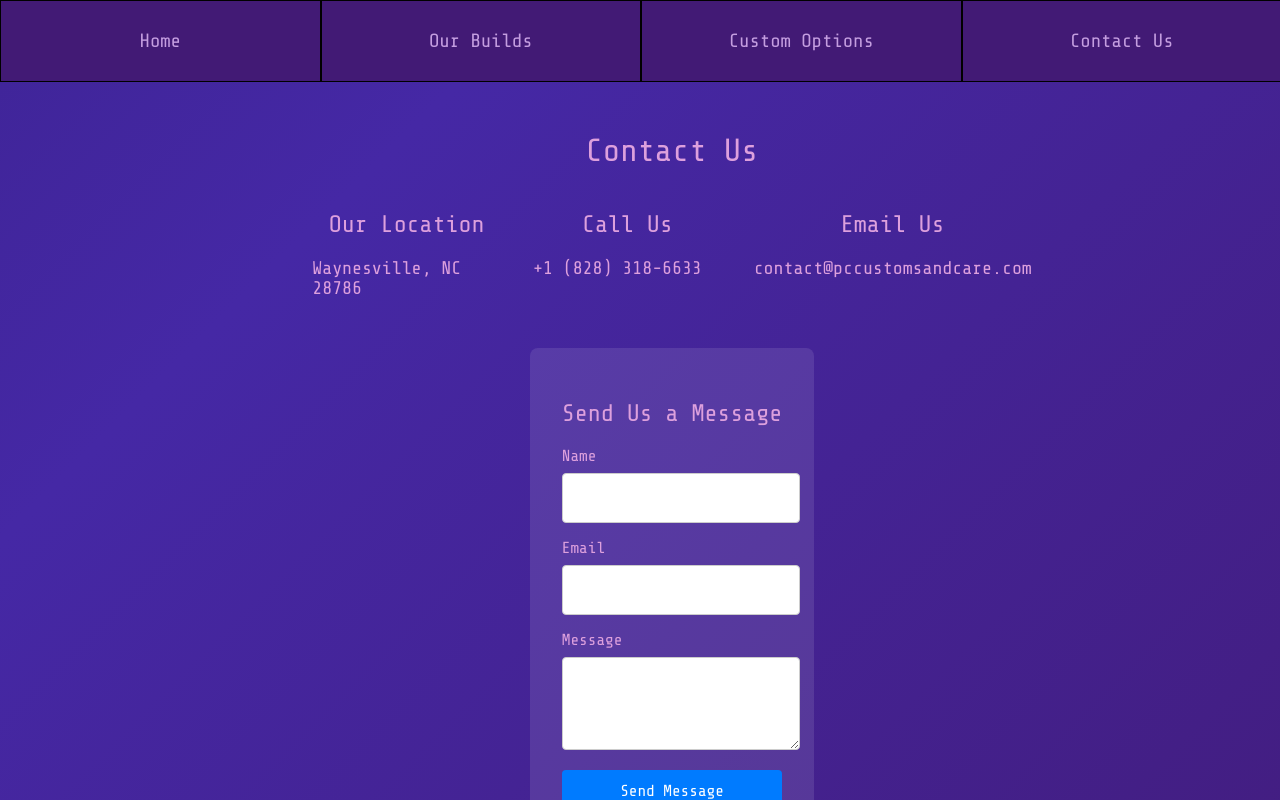
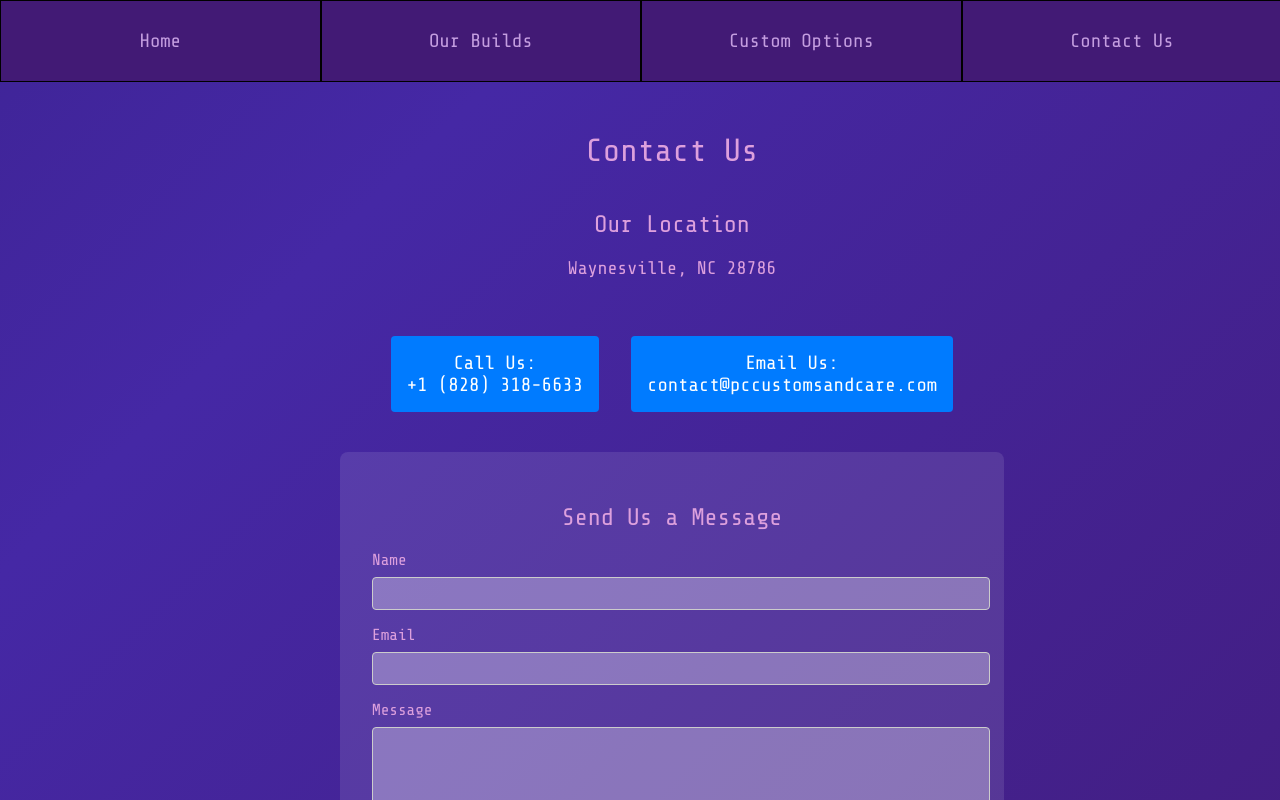
Before and after one commit to TuckTuckC/pc-customs---care, a React (Create React App) app: page /contact in a window 1280 px wide. Built offline with nearby package versions, Linux system fonts and the light colour scheme.

Commit message:
polishes some styling

```diff
--- a/src/Components/Contact/Contact.css
+++ b/src/Components/Contact/Contact.css
@@ -1,4 +1,10 @@
-.Contact {
+@keyframes gradientAnimation {
+    0% { background-position: 0% 50%; }
+    50% { background-position: 100% 50%; }
+    100% { background-position: 0% 50%; }
+  }
+
+  .Contact {
     display: flex;
     flex-direction: column;
     align-items: center;
@@ -6,13 +12,12 @@
     max-width: 100%;
     background-color: #4c4c4c;
     padding: 2rem;
-
     margin: 0;
     background: linear-gradient(135deg, #2E1A71, #4528A5, #421A75);
     background-size: 200% 200%;
     animation: gradientAnimation 15s ease infinite;
     color: #dda0dd;
-}
+  }
 
   .Contact h1, .Contact h2 {
     text-align: center;
@@ -20,19 +25,52 @@
 
   .contact-info {
     display: flex;
-    justify-content: space-around;
+    flex-direction: column;
+    align-items: center;
     margin-bottom: 2rem;
   }
 
-  .contact-info div {
+  .location {
+    margin-bottom: 2rem;
+    text-align: center;
+  }
+
+  .contact-methods {
+    display: flex;
+    justify-content: space-around;
+    width: 100%;
+    max-width: 600px;
+  }
+
+  .contact-methods .phone,
+  .contact-methods .email {
     flex: 1;
     margin: 0 1rem;
+    text-align: center;
+  }
+
+  .contact-button {
+    display: block;
+    padding: 1rem;
+    background-color: #007bff;
+    color: white;
+    border-radius: 4px;
+    text-decoration: none;
+    font-size: 1.2rem;
+    margin: 0.5rem 0;
+    transition: background-color 0.3s;
+  }
+
+  .contact-button:hover {
+    background-color: #0056b3;
   }
 
   .contact-form {
     background: rgba(255, 255, 255, 0.1);
     padding: 2rem;
     border-radius: 8px;
+    width: 100%;
+    max-width: 600px;
   }
 
   .form-group {
@@ -50,10 +88,13 @@
     padding: 0.5rem;
     border: 1px solid #ccc;
     border-radius: 4px;
+    background: rgba(255, 255, 255, 0.3);
+    color: white;
   }
 
-  .form-group input {
-    height: 2rem;
+  .form-group input::placeholder,
+  .form-group textarea::placeholder {
+    color: #ddd;
   }
 
   button {
@@ -67,6 +108,7 @@
     border-radius: 4px;
     cursor: pointer;
     margin-top: 1rem;
+    transition: background-color 0.3s;
   }
 
   button:hover {
--- a/src/Components/Contact/Contact.jsx
+++ b/src/Components/Contact/Contact.jsx
@@ -1,4 +1,4 @@
-import React from 'react'
+import React from 'react';
 import './Contact.css';
 
 function Contact() {
@@ -6,18 +6,21 @@ function Contact() {
     <div className='Contact'>
       <h1>Contact Us</h1>
       <div className='contact-info'>
-        <div className='address'>
+        <div className='location'>
           <h2>Our Location</h2>
-          {/* <p>1234 Tech Street</p> */}
           <p>Waynesville, NC 28786</p>
         </div>
-        <div className='phone'>
-          <h2>Call Us</h2>
-          <p>+1 (828) 318-6633</p>
-        </div>
-        <div className='email'>
-          <h2>Email Us</h2>
-          <p>contact@pccustomsandcare.com</p>
+        <div className='contact-methods'>
+          <div className='phone'>
+            <a href="tel:+18283186633" className="contact-button">
+              Call Us: <br />+1 (828) 318-6633
+            </a>
+          </div>
+          <div className='email'>
+            <a href="mailto:contact@pccustomsandcare.com" className="contact-button">
+              Email Us: <br />contact@pccustomsandcare.com
+            </a>
+          </div>
         </div>
       </div>
       <div className='contact-form'>
@@ -41,4 +44,5 @@ function Contact() {
     </div>
   );
 }
-export default Contact
+
+export default Contact;
```
